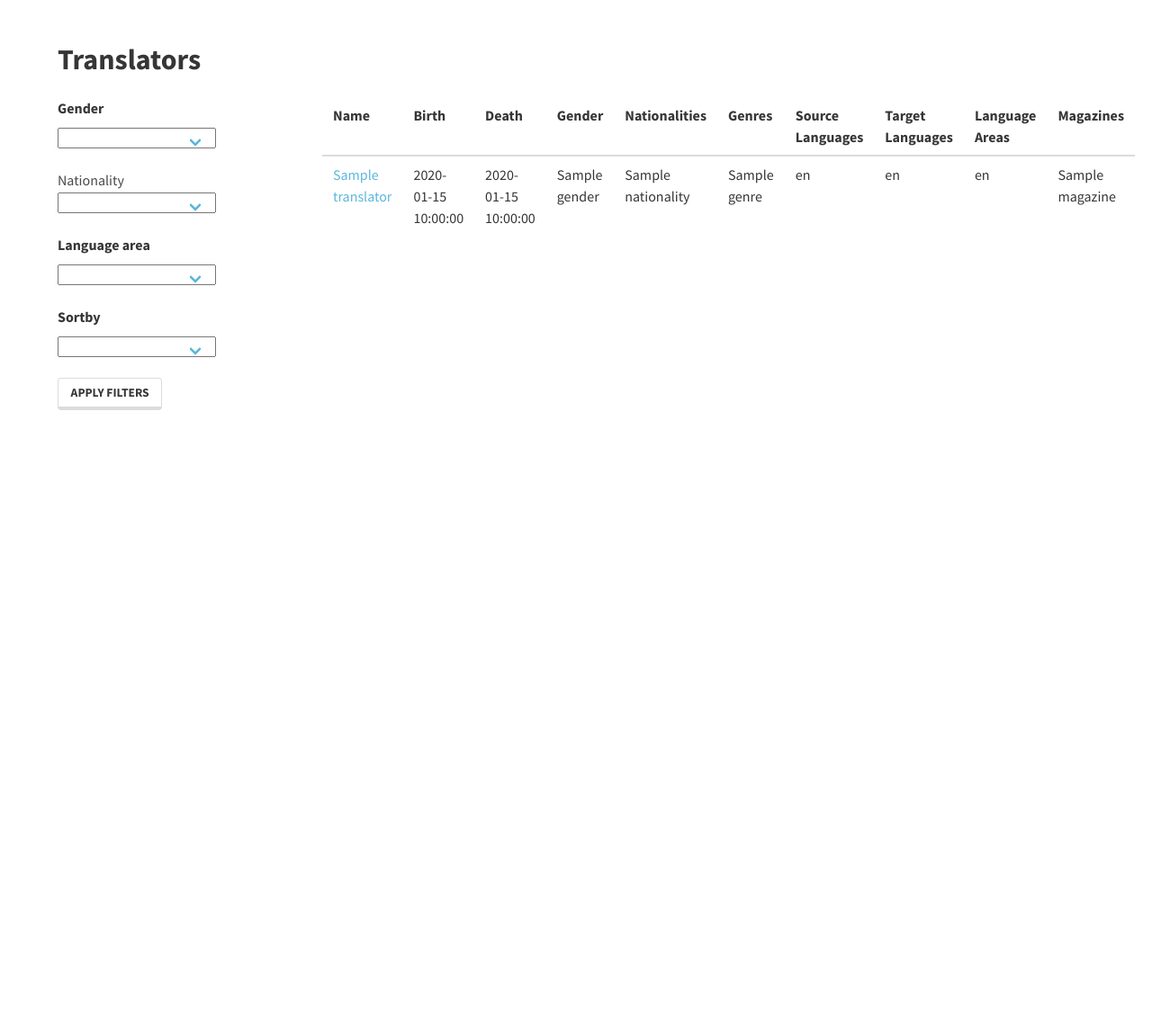
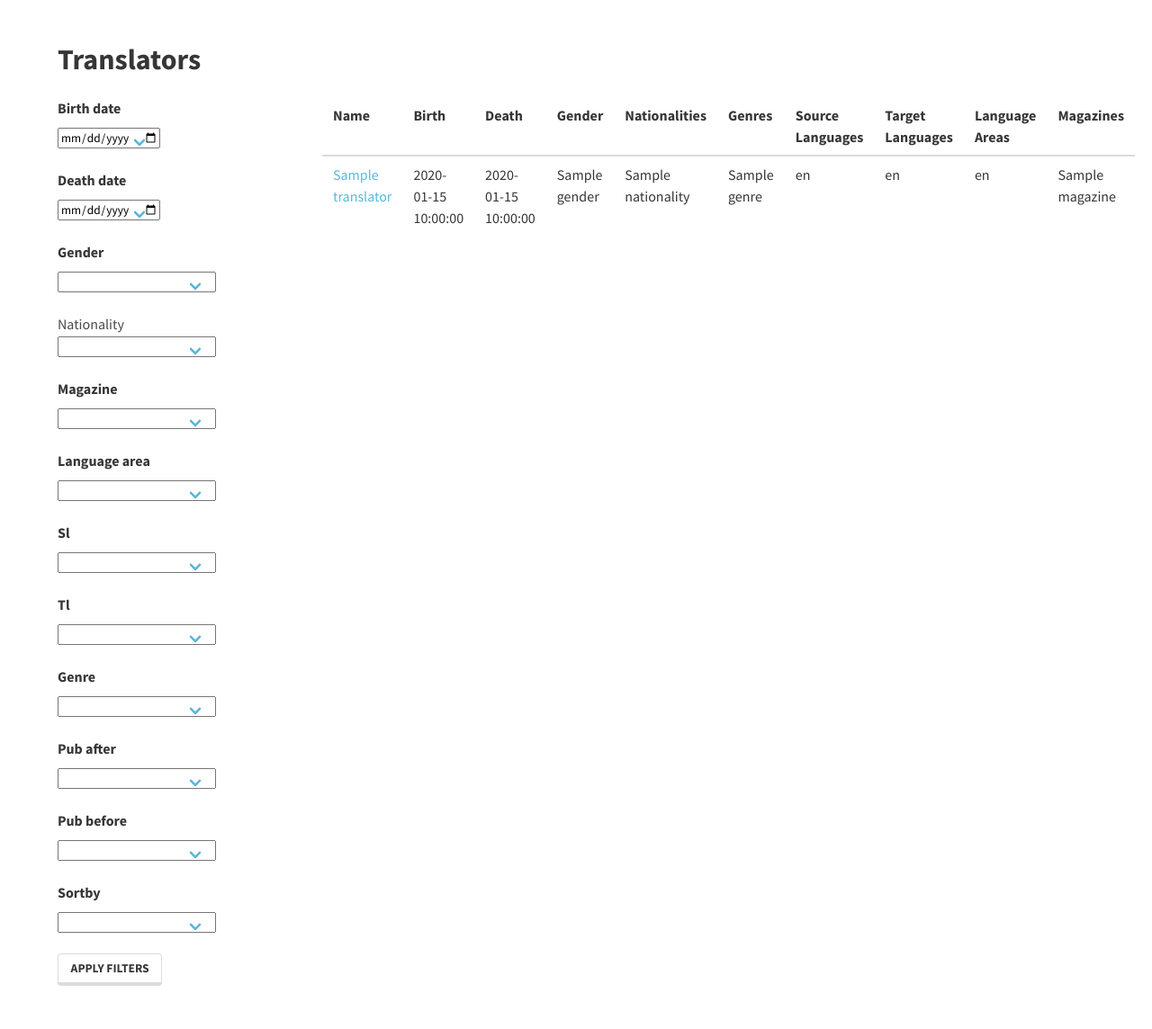
Before and after one commit to cwulfman/spatreme, a FastAPI app: template templates/translators.html in a window 1280 px wide. Shown: the part 57-1201 px from the top of the page at 90% size. Before the commit the page ends 513 px from the top, so only its background shows below. Run offline with FastAPI, Linux system fonts and the light colour scheme; the template is opened without the code that fills it: most values are stand-ins (such as "Sample title", 1, 10 or a date in 2020); form fields are guessed from the names that the template uses; parts of the project's set-up code (start-up, migrations or seed data) failed here and were passed over.

Commit message:
fleshing out translators form

```diff
--- a/main.py
+++ b/main.py
@@ -70,6 +70,8 @@ async def post_translations(request: Request):
 
     form_data = {
         "lang_choices" : [(item['lang'], item['label']) for item in kb.languages().data],
+        "source_lang_choices" : [(item['lang'], item['label']) for item in kb.source_languages().data],
+        "target_lang_choices" : [(item['lang'], item['label']) for item in kb.target_languages().data],
         "magazine_choices": [(item['magazine'], item['label']) for item in kb.magazines().data],
         "date_choices": [(item['date'], item['date']) for item in kb.dates().data],
         "genre_choices" : [(item['genre'], item['genre']) for item in kb.genres().data]
@@ -82,10 +84,10 @@ async def post_translations(request: Request):
     form.genre.choices = form_data['genre_choices']
     form.genre.data = filters['genre']
 
-    form.sl.choices = form_data['lang_choices']
+    form.sl.choices = form_data['source_lang_choices']
     form.sl.data = filters['sl']
 
-    form.tl.choices = form_data['lang_choices']
+    form.tl.choices = form_data['target_lang_choices']
     form.tl.data = filters['tl']
 
     form .magazine.choices = form_data['magazine_choices']
@@ -143,9 +145,12 @@ async def get_translations(request: Request,
     result: QueryResult = kb.translations(page, page_size, filters)
     form_data = {
         "lang_choices" : [(item['lang'], item['label']) for item in kb.languages().data],
+        "source_lang_choices" : [(item['lang'], item['label']) for item in kb.source_languages().data],
+        "target_lang_choices" : [(item['lang'], item['label']) for item in kb.target_languages().data],
         "magazine_choices": [(item['magazine'], item['label']) for item in kb.magazines().data],
         "date_choices": [(item['date'], item['date']) for item in kb.dates().data],
-        "genre_choices" : [(item['genre'], item['genre']) for item in kb.genres().data]
+        "genre_choices" : [(item['genre'], item['genre']) for item in kb.genres().data],
+
         }
 
     for _,v in form_data.items():
@@ -157,10 +162,10 @@ async def get_translations(request: Request,
     form.genre.data = filters['genre']
 
 
-    form.sl.choices = form_data['lang_choices']
+    form.sl.choices = form_data['source_lang_choices']
     form.sl.data = filters['sl']
 
-    form.tl.choices = form_data['lang_choices']
+    form.tl.choices = form_data['target_lang_choices']
     form.tl.data = filters['tl']
 
     form .magazine.choices = form_data['magazine_choices']
@@ -198,12 +203,28 @@ async def get_translators(request: Request,
                           gender: Optional[str] = 'any',
                           nationality: Optional[str] = 'any',
                           language_area: Optional[str] = 'any',
+                          magazine: Optional[str] = 'any',
+                          birth_date: Optional[str] = 'any',
+                          death_date: Optional[str] = 'any',
+                          genre: Optional[str] = 'any',
+                          pub_after: Optional[int | str] = 'any',
+                          pub_before: Optional[int | str] = 'any',
+                          sl: Optional[str] = 'any',
+                          tl: Optional[str] = 'any',
                           sortby: Optional[str] = ''):
 
     form_choices = {
         "gender_choices" : [(item['gender'], item['gender']) for item in kb.genders().data],
         "nationality_choices" : [(item['nationality'], item['nationality']) for item in kb.nationalities().data],
         "language_area_choices" : [(item['language_area'], item['language_area']) for item in kb.language_areas().data],
+        "magazine_choices": [(item['magazine'], item['label']) for item in kb.magazines().data],
+        "birth_date_choices": [(item['date'], item['date']) for item in kb.birth_dates().data],
+        "death_date_choices": [(item['date'], item['date']) for item in kb.death_dates().data],
+        "genre_choices" : [(item['genre'], item['genre']) for item in kb.genres().data],
+        "pubDate_choices": [(item['date'], item['date']) for item in kb.dates().data],
+        "sl_choices" : [(item['lang'], item['label']) for item in kb.source_languages().data],
+        "tl_choices" : [(item['lang'], item['label']) for item in kb.target_languages().data],
+
         }
 
     for _,v in form_choices.items():
@@ -214,15 +235,31 @@ async def get_translators(request: Request,
     form.gender.choices = form_choices['gender_choices']
     form.nationality.choices = form_choices['nationality_choices']
     form.language_area.choices = form_choices['language_area_choices']
+    form.magazine.choices = form_choices['magazine_choices']
+    form.birth_date.choices = form_choices['birth_date_choices']
+    form.death_date.choices = form_choices['death_date_choices']
+    form.genre.choices = form_choices['genre_choices']
+    form.pub_after.choices = form_choices['pubDate_choices']
+    form.pub_before.choices = form_choices['pubDate_choices']
+    form.sl.choices = form_choices['sl_choices']
+    form.tl.choices = form_choices['tl_choices']
 
 
     filters = {"gender" : gender,
                "nationality" : nationality,
-               "language_area" : language_area }
+               "language_area" : language_area,
+               "magazine": magazine,
+               "birth_date": birth_date,
+               "death_date": death_date,
+               "pub_after": pub_after,
+               "pub_before": pub_before,
+               "sl": sl,
+               "tl": tl,
+               }
     if sortby:
         filters['sortby'] = sortby
 
-    result:list = kb.translators(filters)
+    result = kb.translators(filters)
 
     return templates.TemplateResponse("translators.html",
                                       { "request" : request,
@@ -238,6 +275,7 @@ async def post_translators(request: Request):
     filters = {"gender" : form.gender.data,
                "nationality" : form.nationality.data,
                "language_area" : form.language_area.data,
+               "magazine" : form.magazine.data,
                "sortby": form.sortby.data}
 
     result:list = kb.translators(filters)
@@ -246,6 +284,7 @@ async def post_translators(request: Request):
         "gender_choices" : [(item['gender'], item['gender']) for item in kb.genders().data],
         "nationality_choices" : [(item['nationality'], item['nationality']) for item in kb.nationalities().data],
         "language_area_choices" : [(item['language_area'], item['language_area']) for item in kb.language_areas().data],
+        "magazine_choices": [(item['magazine'], item['label']) for item in kb.magazines().data],
         }
 
     for _,v in form_choices.items():
@@ -254,6 +293,7 @@ async def post_translators(request: Request):
     form.gender.choices = form_choices['gender_choices']
     form.nationality.choices = form_choices['nationality_choices']
     form.language_area.choices = form_choices['language_area_choices']
+    form.magazine.choices = form_choices['magazine_choices']
 
     return templates.TemplateResponse("translators.html",
                                       { "request" : request,
--- a/templates/translators.html
+++ b/templates/translators.html
@@ -7,6 +7,26 @@
       <div class="column is-one-quarter">
         <form method="POST" action="">
           {{ form.csrf_token }}
+
+          <div class="field">
+            <label class="label">{{ form.birth_date.label }}</label>
+            <div class="control">
+              <div class="select is-narrow">
+                {{ form.birth_date }}
+              </div>
+            </div>
+          </div>
+
+
+          <div class="field">
+            <label class="label">{{ form.death_date.label }}</label>
+            <div class="control">
+              <div class="select is-narrow">
+                {{ form.death_date }}
+              </div>
+            </div>
+          </div>
+
 
           <div class="field">
             <label class="label">{{ form.gender.label }}</label>
@@ -27,6 +47,15 @@
           </div>
 
           <div class="field">
+            <label class="label">{{ form.magazine.label }}</label>
+            <div class="control">
+              <div class="select is-narrow">
+                {{ form.magazine }}
+              </div>
+            </div>
+          </div>
+
+          <div class="field">
             <label class="label">{{ form.language_area.label }}</label>
             <div class="control">
               <div class="select is-narrow">
@@ -34,6 +63,58 @@
               </div>
             </div>
           </div>
+
+
+          <div class="field">
+            <label class="label">{{ form.sl.label }}</label>
+            <div class="control">
+              <div class="select is-narrow">
+                {{ form.sl }}
+              </div>
+            </div>
+          </div>
+
+
+          <div class="field">
+            <label class="label">{{ form.tl.label }}</label>
+            <div class="control">
+              <div class="select is-narrow">
+                {{ form.tl }}
+              </div>
+            </div>
+          </div>
+
+
+          <div class="field">
+            <label class="label">{{ form.genre.label }}</label>
+            <div class="control">
+              <div class="select is-narrow">
+                {{ form.genre }}
+              </div>
+            </div>
+          </div>
+
+
+          <div class="field">
+            <label class="label">{{ form.pub_after.label }}</label>
+            <div class="control">
+              <div class="select is-narrow">
+                {{ form.pub_after }}
+              </div>
+            </div>
+          </div>
+
+
+
+          <div class="field">
+            <label class="label">{{ form.pub_before.label }}</label>
+            <div class="control">
+              <div class="select is-narrow">
+                {{ form.pub_before }}
+              </div>
+            </div>
+          </div>
+
 
           <div class="field">
             <label class="label">{{ form.sortby.label }}</label>
```
Also changed, not shown: app/forms.py (+10 -0 lines), app/kb.py (+42 -1 lines).
